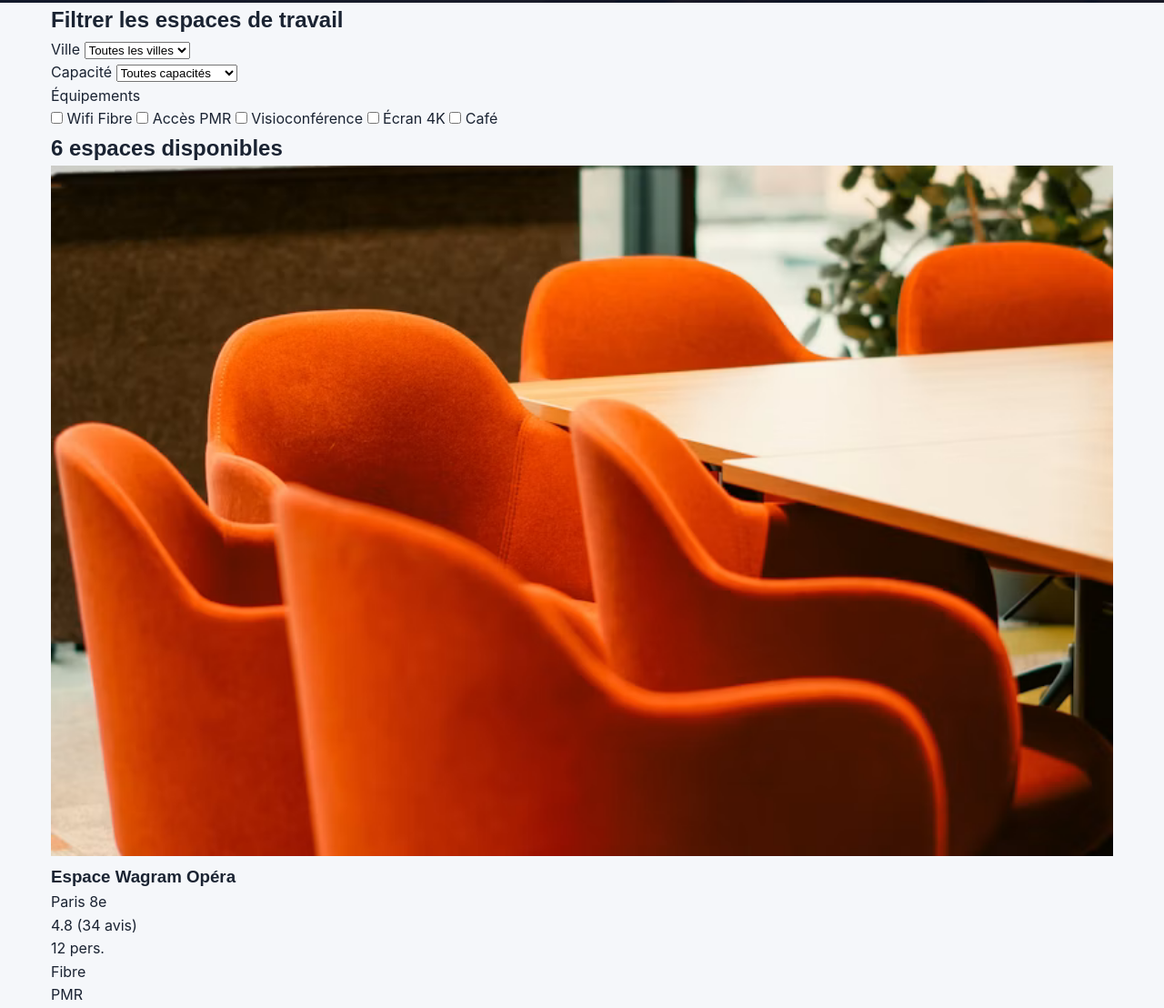
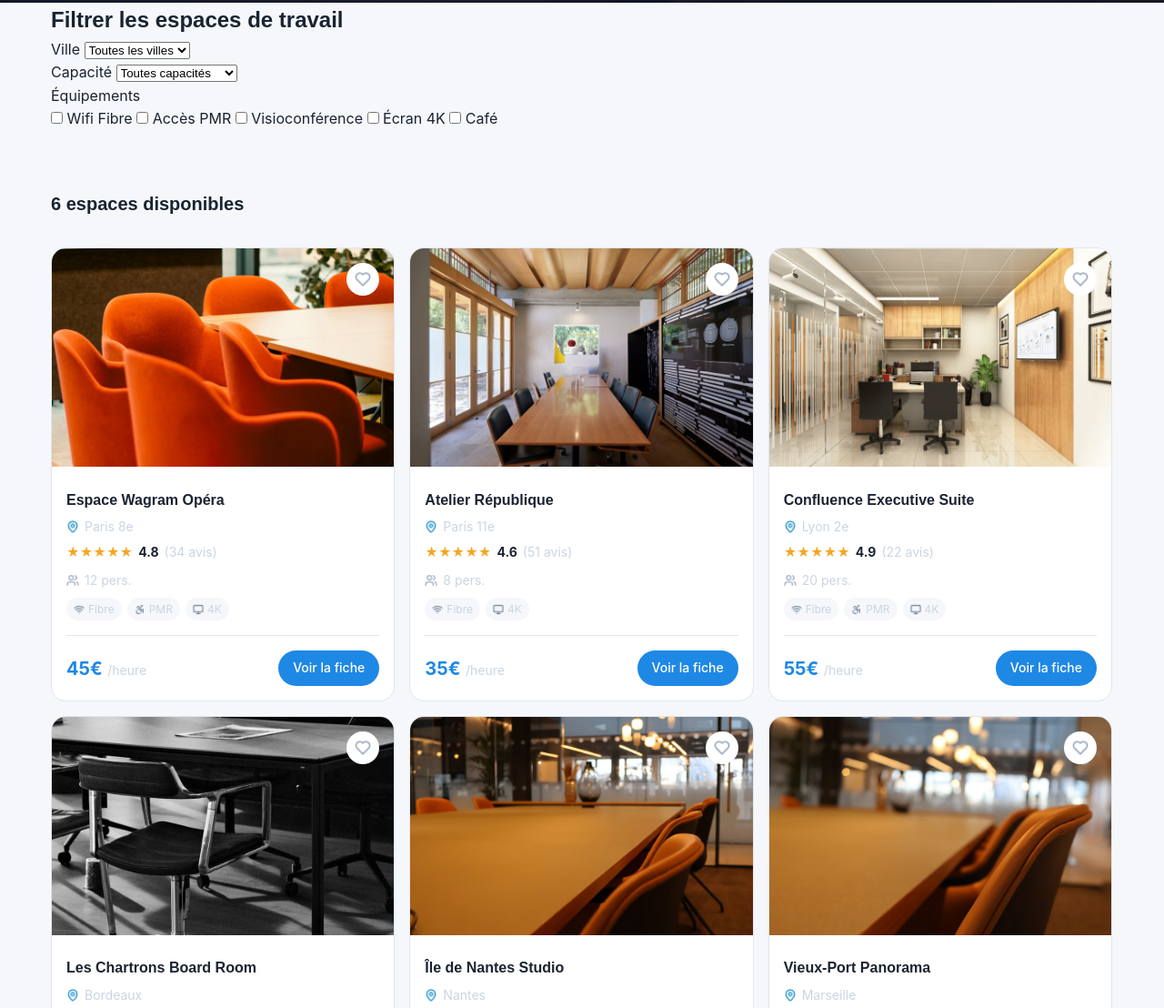
Before and after one commit to mohtimed/prospace-solutions, a website: page public/index.html in a window 1280 px wide. Shown: the part 616-1724 px from the top of the page at 91% size. Drawn offline with Linux system fonts and the light colour scheme.

Commit message:
feat(cartes): design des cartes espaces avec icônes et favoris

```diff
--- a/public/assets/abstracts/_variables.scss
+++ b/public/assets/abstracts/_variables.scss
@@ -15,3 +15,4 @@ $breakpoint-tablet: 1024px;
 
 // Bordures
 $radius: 8px;
+$radius-lg: 16px;
--- /dev/null
+++ b/public/assets/components/cards/_espace-card.scss
@@ -0,0 +1,179 @@
+@use "../../abstracts/colors" as *;
+@use "../../abstracts/variables" as *;
+@use "../../abstracts/typography" as *;
+
+.resultats {
+  padding: $spacing-xl 0;
+}
+
+.resultats__titre {
+  margin-bottom: $spacing-lg;
+  font-size: $font-size-h3;
+}
+
+.resultats__grille {
+  display: flex;
+  flex-wrap: wrap;
+  gap: $spacing-md;
+}
+
+.carte {
+  flex: 0 0 calc(33.333% - 11px);
+  display: flex;
+  flex-direction: column;
+  background-color: $white;
+  border: 1px solid $border-color;
+  border-radius: $radius-lg;
+  overflow: hidden;
+}
+
+.carte__contenu {
+  display: flex;
+  flex-direction: column;
+  flex: 1;
+  padding: $spacing-md;
+}
+
+.carte__pied {
+  margin-top: auto;
+  padding-top: $spacing-md;
+  border-top: 1px solid $border-color;
+  display: flex;
+  justify-content: space-between;
+  align-items: center;
+}
+
+.carte__image {
+  position: relative;
+
+  img {
+    width: 100%;
+    height: 240px;
+    object-fit: cover;
+  }
+}
+
+.carte__favori {
+  position: absolute;
+  top: $spacing-md;
+  right: $spacing-md;
+  display: flex;
+  align-items: center;
+  justify-content: center;
+  width: 36px;
+  height: 36px;
+  padding: 0;
+  border: none;
+  border-radius: 50%;
+  background-color: $white;
+  cursor: pointer;
+
+  img {
+    width: 18px;
+    height: 18px;
+  }
+}
+
+.carte__contenu {
+  padding: $spacing-md;
+}
+
+.carte__titre {
+  font-size: $font-size-base;
+  font-weight: $font-weight-bold;
+}
+
+.carte__lieu {
+  display: flex;
+  align-items: center;
+  gap: 6px;
+  margin-top: 6px;
+  font-size: $font-size-small;
+  color: $text-muted;
+
+  img {
+    width: 14px;
+    height: 14px;
+  }
+}
+
+.carte__note {
+  display: flex;
+  align-items: center;
+  gap: 6px;
+  margin-top: 6px;
+  font-size: $font-size-small;
+}
+
+.carte__etoiles {
+  color: $star-color;
+}
+
+.carte__avis {
+  color: $text-muted;
+}
+
+.carte__infos {
+  display: flex;
+  align-items: center;
+  gap: 6px;
+  margin-top: $spacing-sm;
+  font-size: $font-size-small;
+  color: $text-muted;
+
+  img {
+    width: 14px;
+    height: 14px;
+  }
+}
+
+.carte__equipements {
+  display: flex;
+  flex-wrap: wrap;
+  gap: 6px;
+  margin-top: $spacing-sm;
+
+  li {
+    display: flex;
+    align-items: center;
+    gap: 4px;
+    padding: 3px $spacing-sm;
+    border-radius: 50px;
+    background-color: $light-gray;
+    font-size: 12px;
+    color: $text-muted;
+  }
+
+  img {
+    width: 12px;
+    height: 12px;
+  }
+}
+
+.carte__pied {
+  display: flex;
+  justify-content: space-between;
+  align-items: center;
+  margin-top: $spacing-md;
+  padding-top: $spacing-md;
+  border-top: 1px solid $border-color;
+}
+
+.carte__prix {
+  color: $primary-color;
+  font-size: $font-size-h3;
+
+  span {
+    font-size: $font-size-small;
+    color: $text-muted;
+  }
+}
+
+.carte__lien {
+  padding: $spacing-sm $spacing-md;
+  border-radius: 50px;
+  background-color: $primary-color;
+  color: $white;
+  font-size: $font-size-small;
+  font-weight: $font-weight-medium;
+}
--- a/public/assets/main.scss
+++ b/public/assets/main.scss
@@ -13,3 +13,6 @@
 
 // Pages
 @use "pages/home";
+
+// Composants
+@use "components/cards/espace-card";
--- a/public/js/main.js
+++ b/public/js/main.js
@@ -30,7 +30,7 @@ function afficherEquipements(equipements) {
       nom = "Café";
     }
 
-    html += "<li>" + nom + "</li>";
+    html += "<li><img src='img/Icon-" + equipement + ".png' alt=''>" + nom + "</li>";
   });
 
   return html;
@@ -57,14 +57,40 @@ function afficherEspaces(espaces) {
     carte.className = "carte";
 
     let html = "";
+
+    // Image avec bouton favori
+    html += "<div class='carte__image'>";
     html += "<img src='" + espace.image + "' alt='" + espace.nom + " à " + espace.quartier + "' loading='lazy'>";
-    html += "<h3>" + espace.nom + "</h3>";
-    html += "<p>" + espace.quartier + "</p>";
-    html += "<p>" + espace.note + " (" + espace.avis + " avis)</p>";
-    html += "<p>" + espace.capacite + " pers.</p>";
+    html += "<button class='carte__favori' data-id='" + espace.id + "' aria-label='Ajouter " + espace.nom + " aux favoris' aria-pressed='false'>";
+    html += "<img src='img/Icon-coeur.png' alt=''>";
+    html += "</button>";
+    html += "</div>";
+
+    // Contenu
+    html += "<div class='carte__contenu'>";
+    html += "<h3 class='carte__titre'>" + espace.nom + "</h3>";
+
+    html += "<p class='carte__lieu'><img src='img/Icon-localisation.png' alt=''>" + espace.quartier + "</p>";
+
+    html += "<p class='carte__note'>";
+    html += "<span class='carte__etoiles' aria-hidden='true'>★★★★★</span>";
+    html += "<strong>" + espace.note + "</strong>";
+    html += "<span class='carte__avis'>(" + espace.avis + " avis)</span>";
+    html += "</p>";
+
+    html += "<p class='carte__infos'>";
+    html += "<img src='img/Icon-personne.png' alt=''>" + espace.capacite + " pers.";
+    html += "</p>";
+
     html += "<ul class='carte__equipements'>" + afficherEquipements(espace.equipements) + "</ul>";
-    html += "<p>" + espace.prixHeure + "€ /heure</p>";
-    html += "<a href='espace.html?id=" + espace.id + "'>Voir la fiche</a>";
+
+    // Pied de carte
+    html += "<div class='carte__pied'>";
+    html += "<p class='carte__prix'><strong>" + espace.prixHeure + "€</strong> <span>/heure</span></p>";
+    html += "<a href='espace.html?id=" + espace.id + "' class='carte__lien'>Voir la fiche</a>";
+    html += "</div>";
+
+    html += "</div>";
 
     carte.innerHTML = html;
     listeEspaces.appendChild(carte);
```
Also changed, not shown: public/css/styles.css, public/img/Icon-coeur-rouge.png (added), public/img/Icon-coeur.png (added), public/img/Icon-ecran.png (added), public/img/Icon-localisation.png (added), public/img/Icon-personne.png (added), public/img/Icon-pmr.png (added), public/img/Icon-wifi.png (added), 1 other file.
